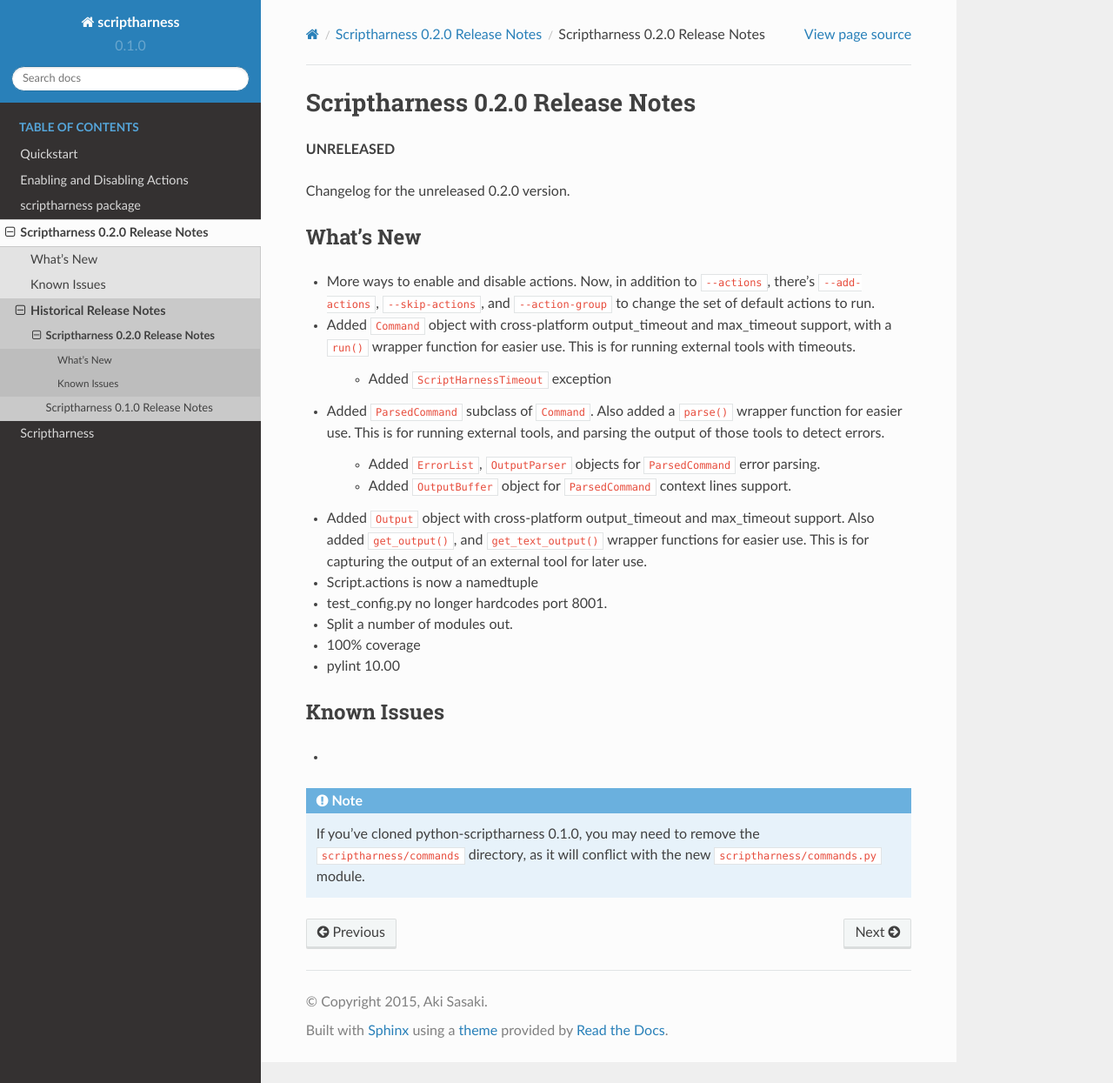
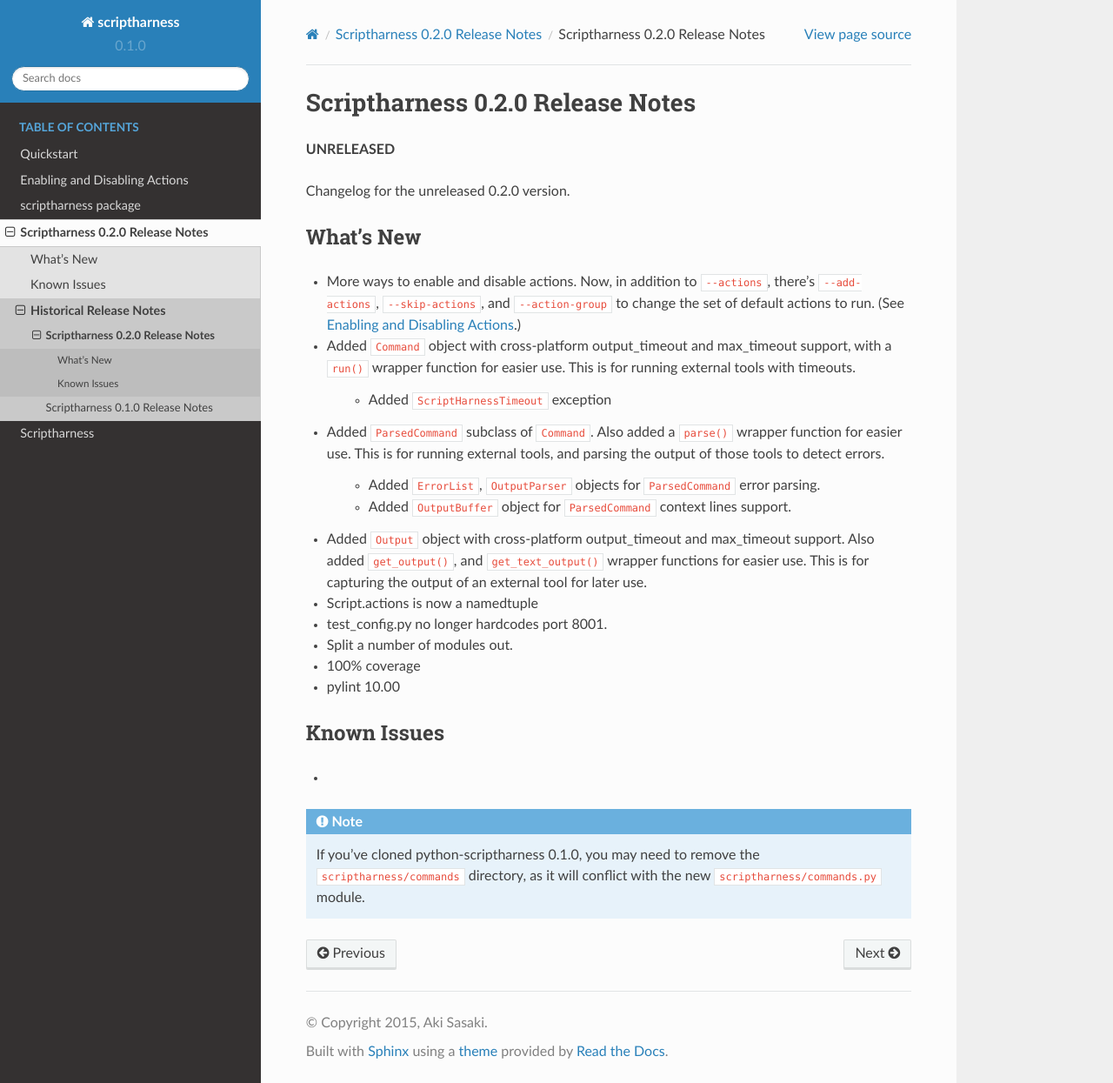
Before and after one commit to scriptharness/python-scriptharness, a Sphinx documentation site: the page built from docs/releasenotes/0.2.0.rst, in a window 1280 px wide and 1245 px high. Shown: the whole window at 87% size. Built offline with Sphinx 7.4.7 and the Read the Docs theme 2.0.0, drawn with Linux system fonts in a browser that asks for light colours.

Commit message:
add enabling/disabling actions doc link to releasenotes

```diff
--- a/docs/releasenotes/0.2.0.rst
+++ b/docs/releasenotes/0.2.0.rst
@@ -9,7 +9,7 @@
 
 What's New
 ----------
-* More ways to enable and disable actions.  Now, in addition to ``--actions``, there's ``--add-actions``, ``--skip-actions``, and ``--action-group`` to change the set of default actions to run.
+* More ways to enable and disable actions.  Now, in addition to ``--actions``, there's ``--add-actions``, ``--skip-actions``, and ``--action-group`` to change the set of default actions to run.  (See :ref:`Enabling-and-Disabling-Actions`.)
 
 * Added ``Command`` object with cross-platform output_timeout and max_timeout support, with a ``run()`` wrapper function for easier use.  This is for running external tools with timeouts.
 
```
